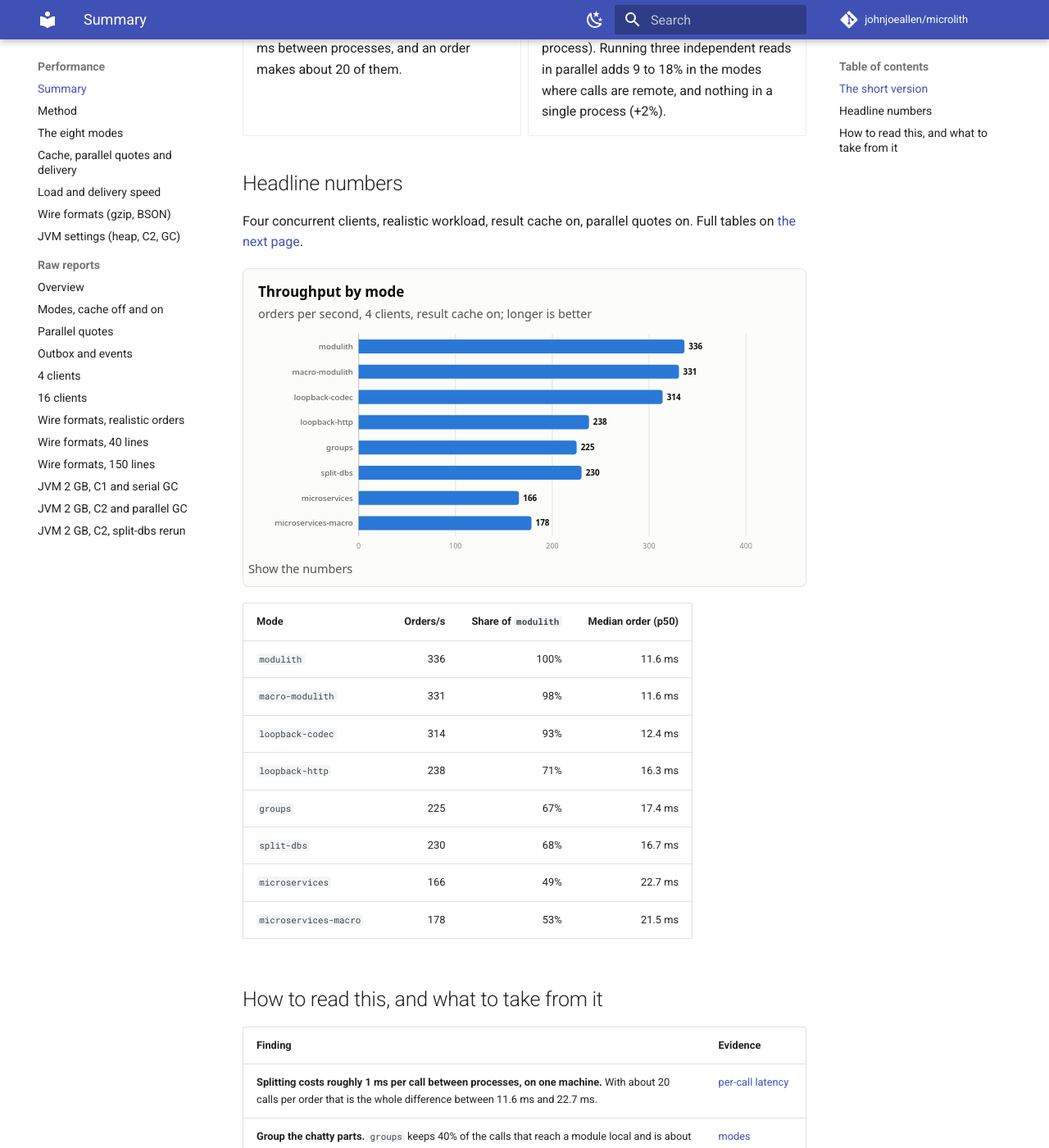
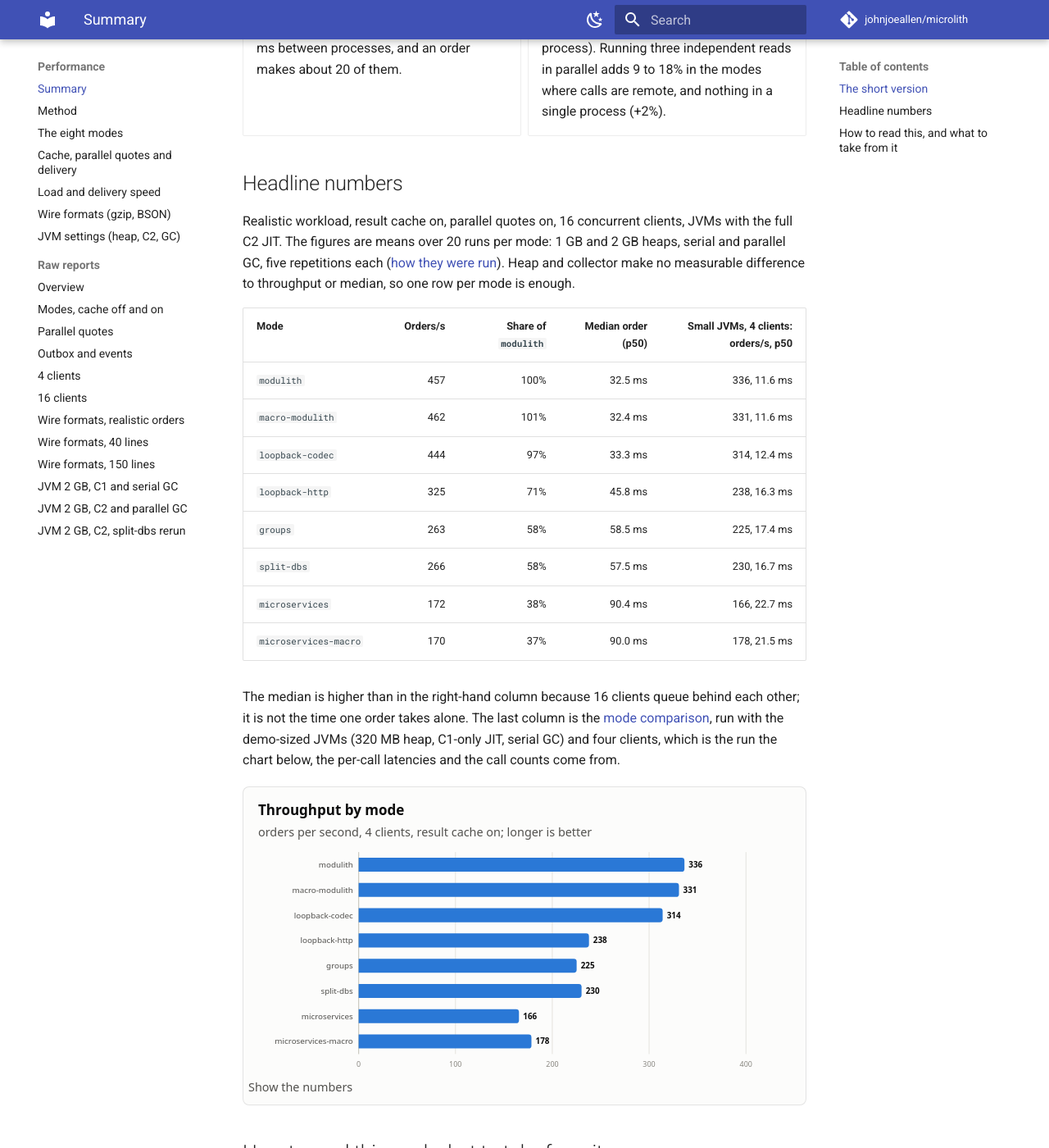
Before and after one commit to johnjoeallen/microlith, an MkDocs documentation site: the page built from docs/performance/index.md, in a window 1280 px wide and 1400 px high, scrolled down 680 px. Shown: the whole window at 82% size. Built offline with MkDocs 1.6.1 and Material for MkDocs 9.7.7, drawn with Linux system fonts in a browser that asks for light colours; comment, search, counter and statistics services are not loaded; the version menu is left out; some of the changed text lies outside the part shown.

Commit message:
Headline numbers: use the 1g/2g x serial/parallel C2 matrix (means of 20 runs per mode, 16 clients); keep the small-JVM 4-client run as reference
Co-Authored-By: Claude Sonnet 5.5 <noreply@anthropic.com>

```diff
--- a/docs/performance/index.md
+++ b/docs/performance/index.md
@@ -9,12 +9,12 @@ three optional features win back. Everything is measured on one machine with a d
 
 -   **The boundary is cheap. The network is not.**
 
-    In one process, going through the API costs nothing measurable. Serialising every call costs 7% of the throughput, an HTTP hop to yourself 29%,
-    three processes 33%, eight services about half.
+    In one process, going through the API costs nothing measurable. Serialising every call costs 3% of the throughput, an HTTP hop to yourself 29%,
+    three processes 42%, eight services 62%.
 
 -   **One artifact, no penalty.**
 
-    The configurable macro jar performs like the dedicated assemblies: `macro-modulith` is within 2% of `modulith`, `microservices-macro`
+    The configurable macro jar performs like the dedicated assemblies: `macro-modulith` is within 1% of `modulith`, `microservices-macro`
     within noise of `microservices`, and `split-dbs` equals `groups`.
 
 -   **Cost is per call.**
@@ -30,32 +30,36 @@ three optional features win back. Everything is measured on one machine with a d
 
 ## Headline numbers
 
-Four concurrent clients, realistic workload, result cache on, parallel quotes on. Full tables on [the next page](modes.md).
+Realistic workload, result cache on, parallel quotes on, 16 concurrent clients, JVMs with the full C2 JIT. The figures are means over 20 runs per mode: 1 GB and 2 GB heaps, serial and parallel GC, five repetitions each
+([how they were run](jvm-settings.md#heap-size-and-collector-repeated)). Heap and collector make no measurable difference to throughput or median, so one row per mode is enough.
+
+| Mode | Orders/s | Share of `modulith` | Median order (p50) | Small JVMs, 4 clients: orders/s, p50 |
+| --- | ---: | ---: | ---: | ---: |
+| `modulith` | 457 | 100% | 32.5 ms | 336, 11.6 ms |
+| `macro-modulith` | 462 | 101% | 32.4 ms | 331, 11.6 ms |
+| `loopback-codec` | 444 | 97% | 33.3 ms | 314, 12.4 ms |
+| `loopback-http` | 325 | 71% | 45.8 ms | 238, 16.3 ms |
+| `groups` | 263 | 58% | 58.5 ms | 225, 17.4 ms |
+| `split-dbs` | 266 | 58% | 57.5 ms | 230, 16.7 ms |
+| `microservices` | 172 | 38% | 90.4 ms | 166, 22.7 ms |
+| `microservices-macro` | 170 | 37% | 90.0 ms | 178, 21.5 ms |
+
+The median is higher than in the right-hand column because 16 clients queue behind each other; it is not the time one order takes alone. The last column is the
+[mode comparison](modes.md), run with the demo-sized JVMs (320 MB heap, C1-only JIT, serial GC) and four clients, which is the run the chart below, the per-call latencies and the call counts come from.
 
 --8<-- "performance/_generated/modes-throughput.md"
-
-| Mode | Orders/s | Share of `modulith` | Median order (p50) |
-| --- | ---: | ---: | ---: |
-| `modulith` | 336 | 100% | 11.6 ms |
-| `macro-modulith` | 331 | 98% | 11.6 ms |
-| `loopback-codec` | 314 | 93% | 12.4 ms |
-| `loopback-http` | 238 | 71% | 16.3 ms |
-| `groups` | 225 | 67% | 17.4 ms |
-| `split-dbs` | 230 | 68% | 16.7 ms |
-| `microservices` | 166 | 49% | 22.7 ms |
-| `microservices-macro` | 178 | 53% | 21.5 ms |
 
 ## How to read this, and what to take from it
 
 | Finding | Evidence |
 | --- | --- |
-| **Splitting costs roughly 1 ms per call between processes, on one machine.** With about 20 calls per order that is the whole difference between 11.6 ms and 22.7 ms. | [per-call latency](modes.md#where-the-time-goes) |
-| **Group the chatty parts.** `groups` keeps 40% of the calls that reach a module local and is about 35% faster than eight services (225 against 166 orders/s). | [modes](modes.md) |
+| **Splitting costs roughly 1 ms per call between processes, on one machine.** With about 20 calls per order that is the whole difference between 11.6 ms and 22.7 ms (small JVMs, 4 clients). | [per-call latency](modes.md#where-the-time-goes) |
+| **Group the chatty parts.** `groups` keeps 40% of the calls that reach a module local and is about 53% faster than eight services (263 against 172 orders/s). | [modes](modes.md) |
 | **Use the cache for reference data, and parallel reads where hops are real.** Both are off-switches, so they can be measured on your own workload. | [cache, parallel, delivery](switches.md) |
 | **The follow-up mechanism does not affect the request path, but it decides how fast background work drains.** Outbox and events perform alike on an order; the outbox delivered about 20 notifications a second, events delivered immediately. | [load and delivery](load.md#delivery-of-follow-ups) |
 | **The system saturates at about four concurrent orders on this machine.** More clients only queue. | [load](load.md#more-clients) |
 
 !!! warning "Treat the absolute figures with care"
-    One machine, demo-sized JVMs (320 MB heap, C1-only JIT, serial GC; [bigger JVMs](jvm-settings.md) make the in-process shapes up to 59% faster), cheap calls and loopback networking with no TLS, authentication or proxies. Compare the *shapes with each other*; do not
-    quote 336 orders per second as a capacity. A real network, TLS and any gateway or mesh make the split shapes cost *more* than shown. The [method page](method.md) lists
+    One machine, 1 or 2 GB JVMs with C2 (the demo's own JVMs are smaller and slower; see [JVM settings](jvm-settings.md)), cheap calls and loopback networking with no TLS, authentication or proxies. Compare the *shapes with each other*; do not
+    quote 457 orders per second as a capacity. A real network, TLS and any gateway or mesh make the split shapes cost *more* than shown. The [method page](method.md) lists
     what the measurements do and do not say.
```
Also changed, not shown: docs/case.md (+7 -7 lines), docs/principles.md (+4 -4 lines).
